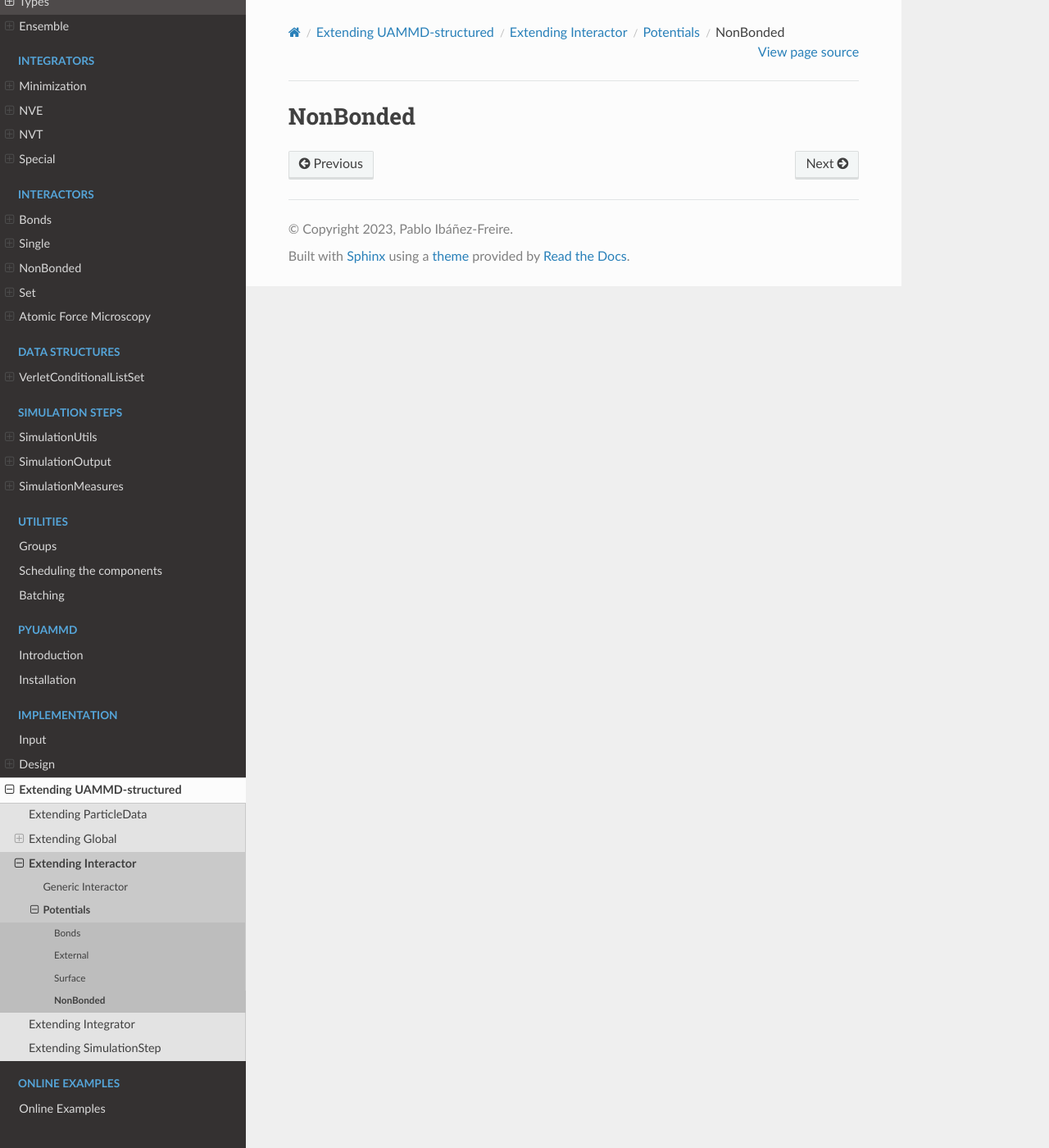
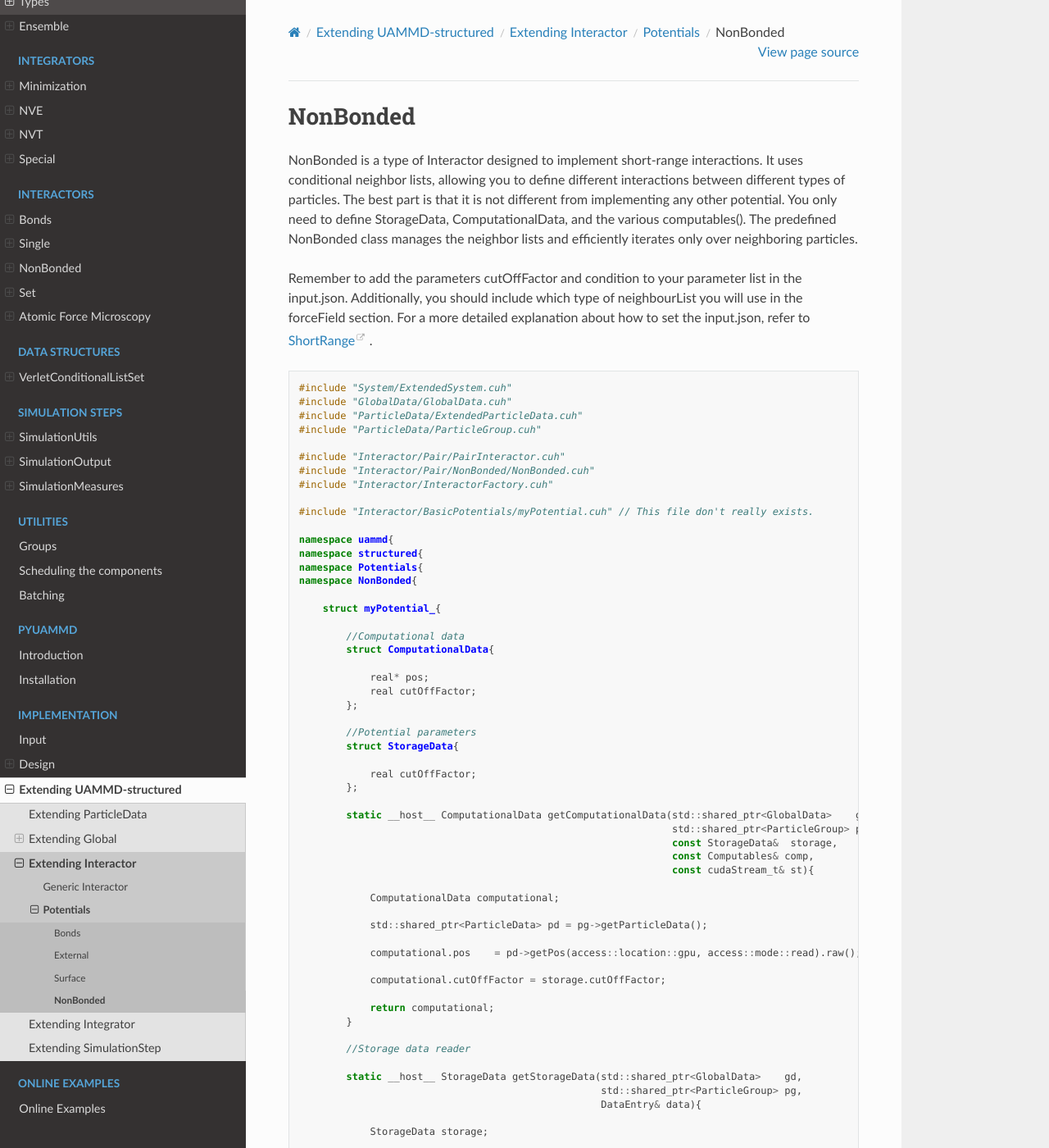
Before and after one commit to PabloIbannez/UAMMD-structured, a Sphinx documentation site: the page built from docs/Implementation/Extending/Interactor/Potentials/NonBonded.rst, in a window 1280 px wide and 1400 px high. Shown: the whole window at 82% size. Built offline with Sphinx 7.4.7 and the Read the Docs theme 2.0.0, drawn with Linux system fonts in a browser that asks for light colours; some of the changed text lies outside the part shown.

Commit message:
NonBonded Implementation docs

```diff
--- a/docs/Implementation/Extending/Interactor/Potentials/NonBonded.rst
+++ b/docs/Implementation/Extending/Interactor/Potentials/NonBonded.rst
@@ -1,2 +1,153 @@
 NonBonded
 =========
+
+NonBonded is a type of Interactor designed to implement short-range interactions.
+It uses conditional neighbor lists, allowing you to define different interactions
+between different types of particles. The best part is that it is not different
+from implementing any other potential. You only need to define StorageData,
+ComputationalData, and the various computables(). The predefined NonBonded
+class manages the neighbor lists and efficiently iterates only over neighboring
+particles.
+
+Remember to add the parameters cutOffFactor and condition to your parameter
+list in the input.json. Additionally, you should include which type of
+neighbourList you will use in the forceField section. For a more detailed
+explanation about how to set the input.json, refer to `ShortRange <../../../../Interactor/NonBonded/ShortRange/index.html>`_ .
+
+.. code-block:: cpp
+
+    #include "System/ExtendedSystem.cuh"
+    #include "GlobalData/GlobalData.cuh"
+    #include "ParticleData/ExtendedParticleData.cuh"
+    #include "ParticleData/ParticleGroup.cuh"
+
+    #include "Interactor/Pair/PairInteractor.cuh"
+    #include "Interactor/Pair/NonBonded/NonBonded.cuh"
+    #include "Interactor/InteractorFactory.cuh"
+
+    #include "Interactor/BasicPotentials/myPotential.cuh" // This file don't really exists.
+
+    namespace uammd{
+    namespace structured{
+    namespace Potentials{
+    namespace NonBonded{
+
+        struct myPotential_{
+
+            //Computational data
+            struct ComputationalData{
+
+                real* pos;
+                real cutOffFactor;
+            };
+
+            //Potential parameters
+            struct StorageData{
+
+                real cutOffFactor;
+            };
+
+            static __host__ ComputationalData getComputationalData(std::shared_ptr<GlobalData>    gd,
+                                                                   std::shared_ptr<ParticleGroup> pg,
+                                                                   const StorageData&  storage,
+                                                                   const Computables& comp,
+                                                                   const cudaStream_t& st){
+
+                ComputationalData computational;
+
+                std::shared_ptr<ParticleData> pd = pg->getParticleData();
+
+                computational.pos    = pd->getPos(access::location::gpu, access::mode::read).raw();
+
+                computational.cutOffFactor = storage.cutOffFactor;
+
+                return computational;
+            }
+
+            //Storage data reader
+
+            static __host__ StorageData getStorageData(std::shared_ptr<GlobalData>    gd,
+                                                       std::shared_ptr<ParticleGroup> pg,
+                                                       DataEntry& data){
+
+                StorageData storage;
+
+                storage.cutOffFactor = data.getParameter<real>("cutOffFactor");
+
+                return storage;
+
+            }
+
+
+            static inline __device__ real energy(const int index_i,const int index_j,
+                                                 const ComputationalData& computational){
+
+                const real4 posi = computational.pos[index_i];
+                const real4 posj = computational.pos[index_j];
+
+                const real3 rij = computational.box.apply_pbc(make_real3(posj)-make_real3(posi));
+                const real r2   = dot(rij, rij);
+
+                real e = real(0.0);
+
+                }
+
+                return e;
+            }
+
+          static inline __device__ real3 force(const int index_i,const int index_j,
+                                                 const ComputationalData& computational){
+
+                const real4 posi = computational.pos[index_i];
+                const real4 posj = computational.pos[index_j];
+
+                const real3 rij = computational.box.apply_pbc(make_real3(posj)-make_real3(posi));
+                const real r2   = dot(rij, rij);
+
+                real3 f = make_real3(real(0.0));
+
+                }
+
+                return f;
+            }
+
+          static inline __device__ tensor3 hessian(const int index_i,const int index_j,
+                               const ComputationalData& computational){
+
+                const real4 posi = computational.pos[index_i];
+                const real4 posj = computational.pos[index_j];
+
+                const real3 rij = computational.box.apply_pbc(make_real3(posj)-make_real3(posi));
+                const real r2   = dot(rij, rij);
+
+                tensor3 H = tensor3(real(0.0));
+
+                }
+
+                return H;
+            }
+        };
+
+        using myPotential = NonBondedHessian_<myPotential_>;
+
+    }}}}
+
+    REGISTER_NONBONDED_INTERACTOR(
+        NonBonded,myPotential,
+        uammd::structured::Interactor::PairInteractor<uammd::structured::Potentials::NonBonded::myPotential>
+    )
+
+To register your own NonBonded potential create the file
+``src/Interactor/Pair/NonBonded/myPotential.cu`` and add to
+the ``Components.json``.
+
+.. code-block:: json
+   :emphasize-lines: 5
+
+   {
+   "Interactor":
+        "Pair":[
+                 ["..."],
+                 ["NonBonded","myPotential","myPotential.cu"]
+                 ]
+   }
```
